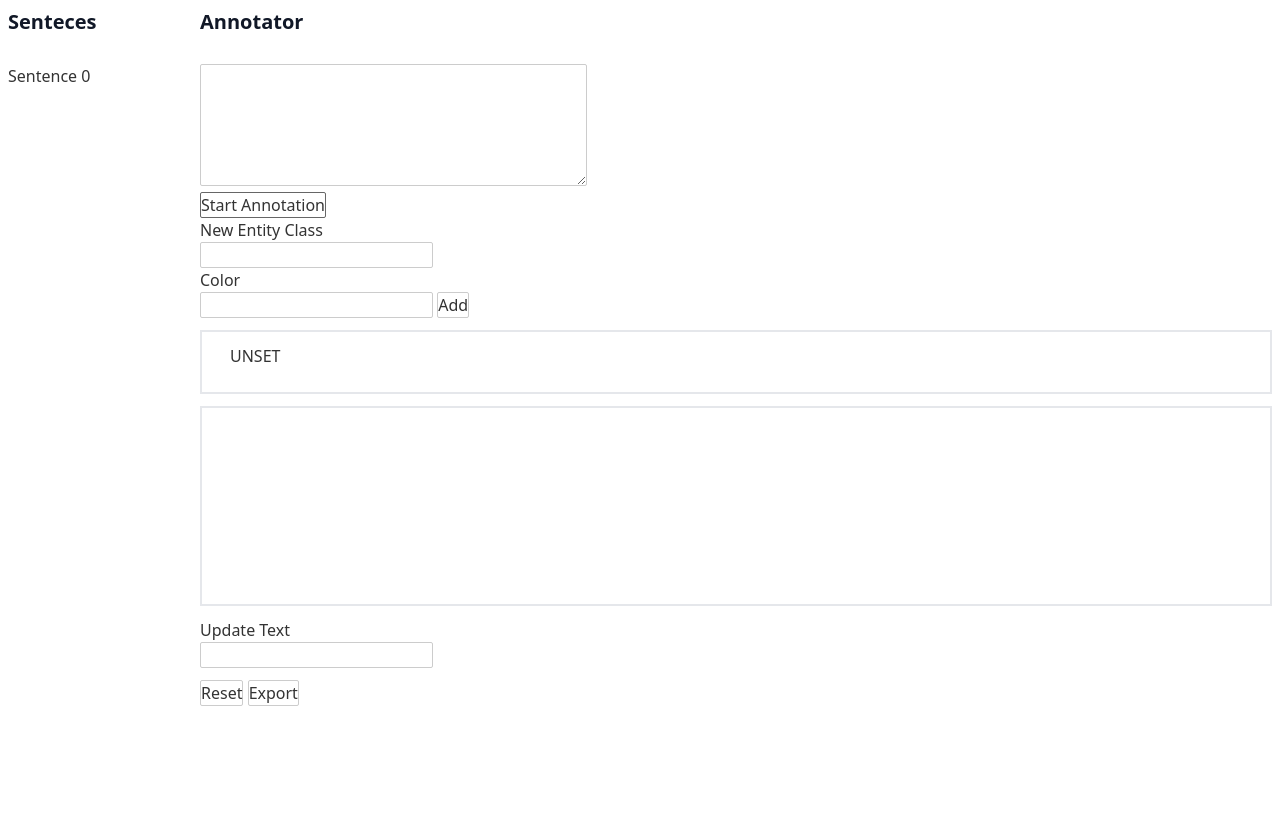
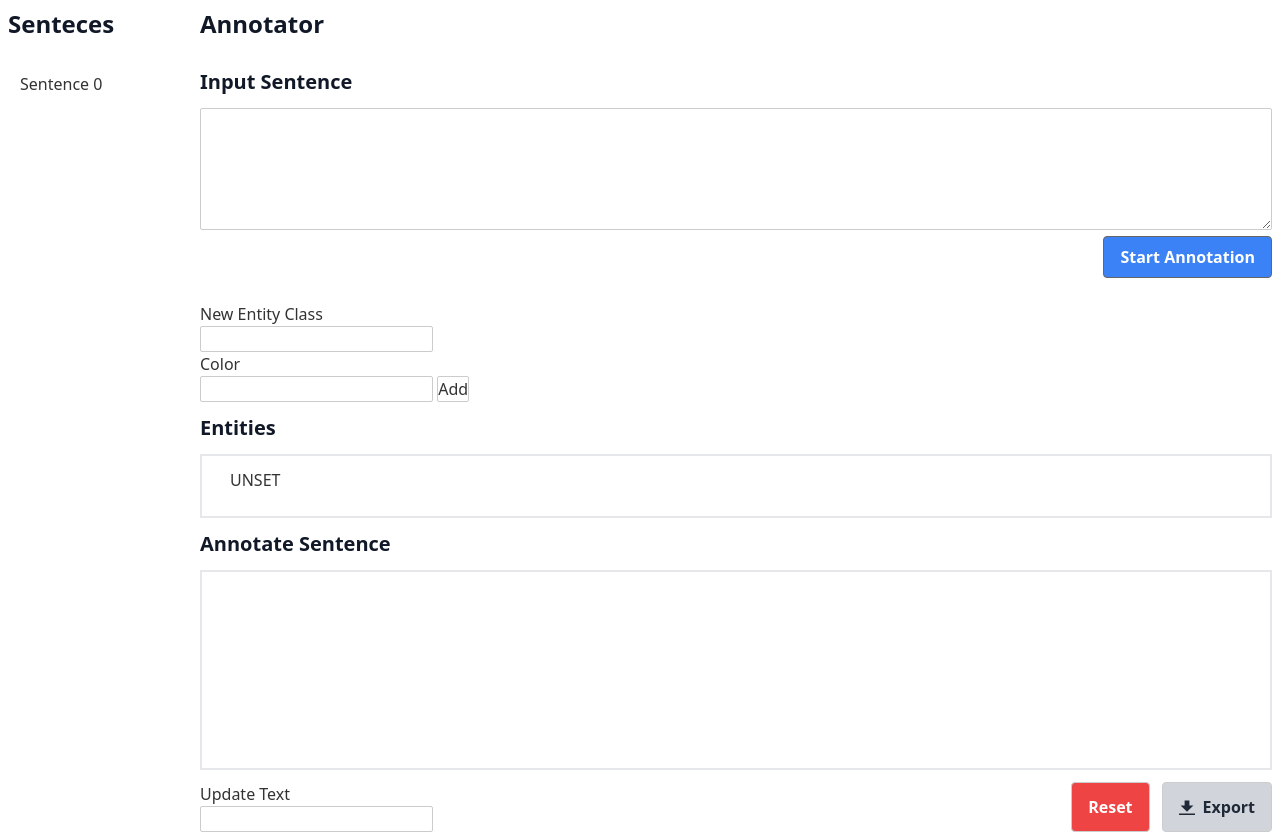
Before and after one commit to dimitriirfan/ner-annotation-tool, a Svelte app: page / in a window 1280 px wide. Both pictures are taken after a click on the button "Start Annotation". Before the commit the page ends 800 px from the top, so only its background shows below. Built offline with nearby package versions, Linux system fonts and the light colour scheme.

Commit message:
feat: added delete sentence functionality

```diff
--- a/src/Annotator.svelte
+++ b/src/Annotator.svelte
@@ -1,9 +1,6 @@
 <script>
     import SavedSentence from './components/SavedSentence.svelte'
     let ready=false
-    let currentSentence = 0
-    let selectedSentence = 0
-
     let input_text = ""
 
     let data = {
@@ -25,25 +22,34 @@
     let newEntityClass
     let newEntityColor
 
+    let sentenceIdArray = []
+    let currentSentenceId = 0
+    let selectedSentenceId = 0
+    let selectedWordArray
+    $: (selectedSentenceId), selectedWordArray = data.words.filter((item)=> item.sentenceNum === selectedSentenceId)
+
+
     const handleStartAnnotation = () => {
         const word_list = input_text.split(" ")
         let tempData
-        if (currentSentence !== 0) {
+        if (currentSentenceId !== 0) {
             tempData=[...data.words]
         }
         data = {
             classes: ["UNSET"],
             words: word_list.map((word) => {
-                return { sentenceNum: currentSentence, word: word, class: "UNSET" }
+                return { sentenceNum: currentSentenceId, word: word, class: "UNSET" }
             }),
         }
-        if (currentSentence !== 0) {
+        if (currentSentenceId !== 0) {
             data.words = tempData.concat(data.words)
         }
         data = data
         ready = true
-        selectedSentence = currentSentence
-        currentSentence += 1
+        selectedSentenceId = currentSentenceId
+        sentenceIdArray.push(currentSentenceId)
+        currentSentenceId += 1
+        sentenceIdArray=sentenceIdArray
         console.log(data)
     }
 
@@ -79,12 +85,19 @@
     const handleShowEntity = () => {
         showEntityDropdown = !showEntityDropdown
     }
-    const handleSelectEntity = (i, sentence, newClass) => {
-        data.words.filter((item)=> item.sentenceNum === sentence)[i].class = newClass
+    const handleSelectEntity = (i, newClass) => {
+        selectedWordArray[i].class = newClass
         data = data
     }
     const handleResetState = () => {
         showEntityDropdown = false
+    }
+    const handleDeleteSentence = (id) => {
+        console.log(id)
+        data.words = data.words.filter((item) => item.sentenceNum !== id)
+        sentenceIdArray = sentenceIdArray.filter((item) => item !== id)
+        data = data
+        console.log(data)
     }
 
 </script>
@@ -93,20 +106,26 @@
 
 <div class="flex">
     <div class="flex w-48 flex-col">
-        <h1 class="mb-7 text-gray-900 font-bold text-xl">Senteces</h1>
+        <h1 class="mb-7 text-gray-900 font-bold text-2xl">Senteces</h1>
         <div>
-            {#each Array(currentSentence) as _, i }
-                <div class="cursor-pointer" on:click={() => { selectedSentence = i }} >Sentence {i}</div>
+            {#each sentenceIdArray as i, _ }
+                <div on:click={() => { selectedSentenceId = i }} class="cursor-pointer group flex justify-between py-1 px-3 items-center group-hover:bg-gray-100">
+                    <div>
+                        Sentence {i}
+                    </div>
+                    <div on:click|stopPropagation={() => handleDeleteSentence(i)} class="cursor-pointer w-5 h-5 grid place-content-center text-white group-hover:bg-red-600 rounded">x</div>
+                </div>
 
             {/each}
         </div>
     </div>
-    <div class="flex-1">
-        <h1 class="mb-7 text-gray-900 font-bold text-xl">Annotator</h1>
+    <div class="flex-1 flex flex-col">
+        <h1 class="mb-7 text-gray-900 font-bold text-2xl">Annotator</h1>
+        <h2 class="text-gray-900 font-bold text-xl mb-3">Input Sentence</h2>
         <div>
-            <textarea bind:value={input_text} cols="40" rows="5"></textarea>
+            <textarea class="w-full" bind:value={input_text} cols="40" rows="5"></textarea>
         </div>
-        <button on:click={handleStartAnnotation} >Start Annotation</button>
+        <button class="self-end bg-blue-500 hover:bg-blue-700 text-white font-bold py-2 px-4 rounded" on:click={handleStartAnnotation} >Start Annotation</button>
         <br>
 
         <div class="mb-3">
@@ -117,6 +136,7 @@
             <button on:click={handleAddNewEntity}>Add</button>
         </div>
 
+        <h2 class="text-gray-900 font-bold text-xl mb-3">Entities</h2>
         <div class="h-16 border-2 mb-3 p-3">
             <p class="sentence">
                 {#each Object.entries(entities) as [_, entity]}
@@ -124,10 +144,11 @@
                 {/each}
             </p>
         </div>
+        <h2 class="text-gray-900 font-bold text-xl mb-3">Annotate Sentence</h2>
         <div class="wrapper-annotator border-2 mb-3 p-3">
         {#if ready}
             <p class="sentence leading-10">
-                {#each data.words.filter((item)=> item.sentenceNum === selectedSentence) as word, i}
+                {#each selectedWordArray as word, i}
                 <span on:click|stopPropagation={handleShowEntity} class="word-text rounded mx-3 px-1 py-2" class:entity={word.class !== "UNSET"} style="background-color: {entities[word.class].color}" >
                     <span on:click={() => handleEntityClick(i)}>{word.word + " "}</span>
                     {#if word.class !== "UNSET"}
@@ -141,7 +162,7 @@
                     {#if selectedIndex == i && showEntityDropdown}
                         <div  class="annotation-entity-dropdown rounded border-2 bg-white z-10">
                             {#each Object.entries(entities) as [_, entity]}
-                                <div on:click={() => handleSelectEntity(i, selectedSentence, entity.class)} class="text-gray-900 px-1 font-normal hover:bg-gray-200 bg-white">{entity.class}</div>
+                                <div on:click={() => handleSelectEntity(i, selectedSentenceId, entity.class)} class="text-gray-900 px-1 font-normal hover:bg-gray-100 bg-white">{entity.class}</div>
                             {/each}
                         </div>
                     {/if}
@@ -153,12 +174,19 @@
         {/if}
 
         </div>
-        <div class="mb-3">
-            <label for="">Update Text</label>
-            <input type="text" bind:value={selectedEntity.word}>
+        <div class="flex justify-between align-middle">
+            <div class="">
+                <label for="">Update Text</label>
+                <input type="text" bind:value={selectedEntity.word}>
+            </div>
+            <div class="flex gap-3">
+                <button class="bg-red-500 hover:bg-red-700 text-white font-bold py-2 px-4 rounded">Reset</button>
+                <button on:click={handleExportData} class="bg-gray-300 hover:bg-gray-400 text-gray-800 font-bold py-2 px-4 rounded inline-flex items-center">
+                    <svg class="fill-current w-4 h-4 mr-2" xmlns="http://www.w3.org/2000/svg" viewBox="0 0 20 20"><path d="M13 8V2H7v6H2l8 8 8-8h-5zM0 18h20v2H0v-2z"/></svg>
+                    <span>Export</span>
+                  </button>
+            </div>
         </div>
-        <button>Reset</button>
-        <button on:click={handleExportData}>Export</button>
 
     </div>
 
```
